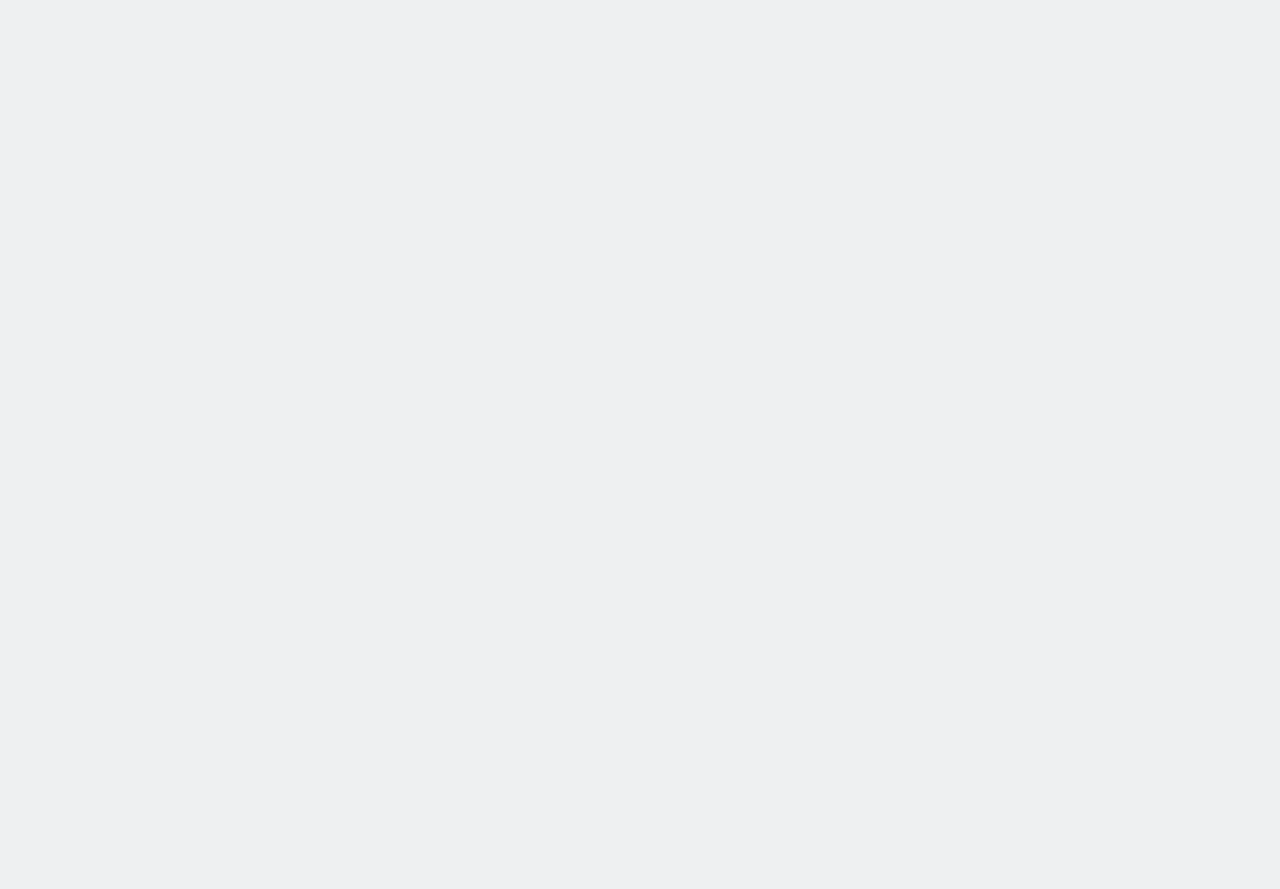
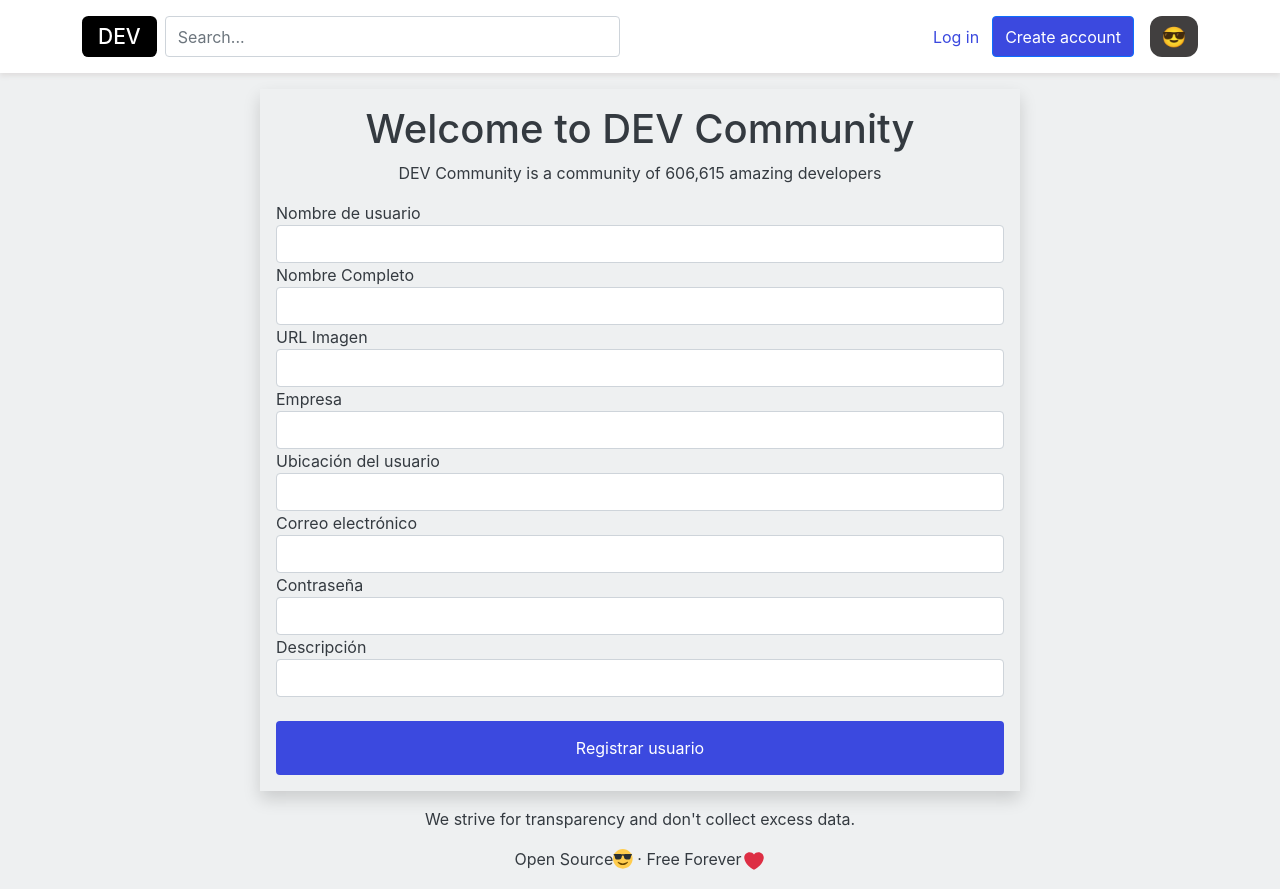
Before and after one commit to MarianaLimon/ReactRetoFinal, a React (Create React App) app: page /createAccount in a window 1280 px wide. Before the commit the page ends 800 px from the top, so only its background shows below. Built offline with nearby package versions, Linux system fonts and the light colour scheme.

Commit message:
feat: create account

```diff
--- a/src/App.jsx
+++ b/src/App.jsx
@@ -8,6 +8,7 @@
 import AddPost from "./screens/AddPost";
 import UpdatePost from "./screens/UpdatePost";
 import Login from "./screens/Login";
+import CreateAccount from "./screens/CreateAccount";
 
 class App extends React.Component {
   render() {
@@ -27,6 +28,9 @@
             <Route exact path="/createPost">
               <AddPost />
             </Route>
+            <Route exact path="/createAccount">
+              <CreateAccount />
+            </Route>
             <Route exact path="/login" component={Login} />
           </Switch>
         </div>
--- a/src/components/CustomInput.jsx
+++ b/src/components/CustomInput.jsx
@@ -12,7 +12,7 @@
         value={props.value}
         onChange={(event) => props.callback(event.target.value)}
         style={{
-          color: "peru",
+          color: "#acb2b9",
         }}
       />
     </React.Fragment>
--- /dev/null
+++ b/src/screens/CreateAccount/index.css
@@ -0,0 +1,11 @@
+.btn-create {
+  padding: 14px;
+  background-color: #3b49df;
+}
+.registration_footer {
+  text-align: center;
+  background-color: transparent;
+}
+.registration_footer-content {
+  display: block;
+}
--- /dev/null
+++ b/src/screens/CreateAccount/index.jsx
@@ -0,0 +1,180 @@
+import React, { useState } from "react";
+
+import { useHistory } from "react-router";
+import CustomInput from "../../components/CustomInput";
+
+import Header from "../../components/Header";
+import AppButton from "../../components/AppButton";
+import "./index.css";
+import { postUser } from "../../services";
+
+export default function CreateAccount() {
+  const [userName, setUserName] = useState("");
+  const [userNickname, setUserNickname] = useState("");
+  const [userPic, setUserPic] = useState("");
+  const [work, setWork] = useState("");
+  const [location, setLocation] = useState("");
+  const [mail, setEmail] = useState("");
+  const [password, setPassword] = useState("");
+  const [description, setDescription] = useState("");
+
+  const history = useHistory();
+
+  const handleSubmit = async (event) => {
+    event.preventDefault();
+
+    try {
+      const newUser = {
+        userName,
+        userNickname,
+        userPic,
+        work,
+        location,
+        mail,
+        password,
+        description,
+      };
+      await postUser(newUser);
+      history.push("/");
+    } catch (error) {
+      console.log(error);
+    }
+  };
+  return (
+    <React.Fragment>
+      <Header />
+      <div className="container container-fluid">
+        <div className="cont-wrapp row">
+          <section className="col-12 col-md-8 mx-auto bg-white1 p-3 my-md-3 shadow">
+            <div className="text-center">
+              <h1 className="font-weight-bold">Welcome to DEV Community</h1>
+              <p>DEV Community is a community of 606,615 amazing developers</p>
+            </div>
+            <form id="form-users" onSubmit={handleSubmit}>
+              <div className="form-group">
+                <CustomInput
+                  id="Nombre de usuario"
+                  placeholder=""
+                  value={userName}
+                  onChange={(event) => setUserName(event.target.value)}
+                  callback={setUserName}
+                />
+              </div>
+              <div className="form-group">
+                <CustomInput
+                  id="Nombre Completo"
+                  placeholder=""
+                  value={userNickname}
+                  onChange={(event) => setUserNickname(event.target.value)}
+                  callback={setUserNickname}
+                />
+              </div>
+              <div className="form-group">
+                <CustomInput
+                  id="URL Imagen"
+                  placeholder=""
+                  value={userPic}
+                  onChange={(event) => setUserPic(event.target.value)}
+                  callback={setUserPic}
+                />
+              </div>
+              <div className="form-group">
+                <CustomInput
+                  id="Empresa"
+                  placeholder=""
+                  value={work}
+                  onChange={(event) => setWork(event.target.value)}
+                  callback={setWork}
+                />
+              </div>
+              <div className="form-group">
+                <CustomInput
+                  id="Ubicación del usuario"
+                  placeholder=""
+                  value={location}
+                  onChange={(event) => setLocation(event.target.value)}
+                  callback={setLocation}
+                />
+              </div>
+              <div className="form-group">
+                <CustomInput
+                  id="Correo electrónico"
+                  placeholder=""
+                  value={mail}
+                  onChange={(event) => setEmail(event.target.value)}
+                  callback={setEmail}
+                />
+              </div>
+              <div className="form-group">
+                <CustomInput
+                  id="Contraseña"
+                  type="password"
+                  placeholder=""
+                  value={password}
+                  onChange={(event) => setPassword(event.target.value)}
+                  callback={setPassword}
+                />
+              </div>
+              <div className="form-group">
+                <CustomInput
+                  id="Descripción"
+                  placeholder=""
+                  value={description}
+                  onChange={(event) => setDescription(event.target.value)}
+                  callback={setDescription}
+                />
+              </div>
+              <br />
+              <button className="btn text-white w-100 btn-create" type="submit">
+                Registrar usuario
+              </button>
+            </form>
+          </section>
+
+          <div class="registration_footer">
+            <p class="registration_footer-content">
+              We strive for transparency and don't collect excess data.
+            </p>
+            <p class="registration_footer-content">
+              Open Source
+              <svg
+                xmlns="http://www.w3.org/2000/svg"
+                viewBox="0 0 44 44"
+                width="24"
+                height="24"
+              >
+                <path
+                  fill="#FFCC4D"
+                  d="M36 18c0 9.941-8.059 18-18 18S0 27.941 0 18 8.059 0 18 0s18 8.059 18 18"
+                ></path>
+                <path
+                  fill-rule="evenodd"
+                  clip-rule="evenodd"
+                  fill="#292F33"
+                  d="M1.24 11.018c.24.239 1.438.957 1.677 1.675.24.717.72 4.784 2.158 5.981 1.483 1.232 7.077.774 8.148.24 2.397-1.195 2.691-4.531 3.115-6.221.239-.957 1.677-.957 1.677-.957s1.438 0 1.678.956c.424 1.691.72 5.027 3.115 6.221 1.072.535 6.666.994 8.151-.238 1.436-1.197 1.915-5.264 2.155-5.982.238-.717 1.438-1.435 1.677-1.674.241-.239.241-1.196 0-1.436-.479-.478-6.134-.904-12.223-.239-1.215.133-1.677.478-4.554.478-2.875 0-3.339-.346-4.553-.478-6.085-.666-11.741-.24-12.221.238-.239.239-.239 1.197 0 1.436z"
+                ></path>
+                <path
+                  fill="#664500"
+                  d="M27.335 23.629c-.178-.161-.444-.171-.635-.029-.039.029-3.922 2.9-8.7 2.9-4.766 0-8.662-2.871-8.7-2.9-.191-.142-.457-.13-.635.029-.177.16-.217.424-.094.628C8.7 24.472 11.788 29.5 18 29.5s9.301-5.028 9.429-5.243c.123-.205.084-.468-.094-.628z"
+                ></path>
+              </svg>
+              · Free Forever
+              <svg
+                xmlns="http://www.w3.org/2000/svg"
+                viewBox="0 0 44 44"
+                width="24"
+                height="24"
+              >
+                <path
+                  fill="#DD2E44"
+                  d="M39.885 15.833c0-5.45-4.418-9.868-9.867-9.868-3.308 0-6.227 1.633-8.018 4.129-1.791-2.496-4.71-4.129-8.017-4.129-5.45 0-9.868 4.417-9.868 9.868 0 .772.098 1.52.266 2.241C5.751 26.587 15.216 35.568 22 38.034c6.783-2.466 16.249-11.447 17.617-19.959.17-.721.268-1.469.268-2.242z"
+                ></path>
+              </svg>
+              <br />
+            </p>
+          </div>
+        </div>
+      </div>
+    </React.Fragment>
+  );
+}
--- a/src/services.js
+++ b/src/services.js
@@ -7,11 +7,11 @@
 
 
 
-// Requests login
-const loginURL = `${API_URL}/login/`;
+// Requests user
+const usersURL = `${API_URL}/users/`;
 
 export const postUser = async (data) => {
-    const response = await fetch(loginURL, {
+    const response = await fetch(usersURL, {
       method: "POST",
       headers: {
         "Content-Type": "application/JSON",
```
